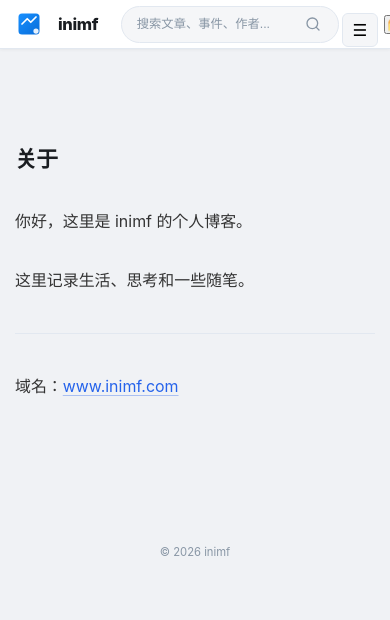
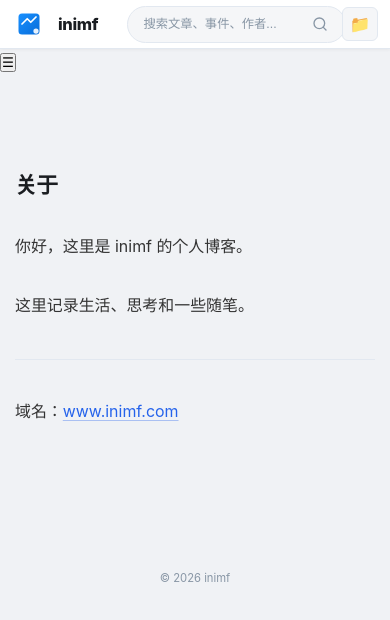
Before and after one commit to web1286/inimf-blog, a Next.js app: page /about in a window 390 px wide. Shown: the top 620 px of the page. Built offline with nearby package versions, Linux system fonts and the light colour scheme.

Commit message:
feat: 金十数据风格右侧目录按钮 (固定导航条，点击展开)

```diff
--- a/styles/globals.css
+++ b/styles/globals.css
@@ -1530,13 +1530,19 @@ a {
     display: block;
   }
 
-  /* 移动端侧边栏切换按钮 */
-  .mobile-sidebar-toggle {
-    display: flex;
-    position: fixed;
-    top: 13px;
+  /* 移动端右侧目录切换按钮 */
+  .mobile-right-toggle {
+    display: none;
+  }
+
+  /* 移动端时显示右侧切换按钮 */
+  @media screen and (max-width: 860px) {
+    .mobile-right-toggle {
+      display: flex;
+      position: absolute;
       right: 12px;
-    z-index: 998;
+      top: 50%;
+      transform: translateY(-50%);
       width: 36px;
       height: 34px;
       background: var(--color-surface-gray);
@@ -1546,6 +1552,43 @@ a {
       justify-content: center;
       cursor: pointer;
       font-size: 1.1rem;
+      z-index: 100;
+    }
+
+    /* 右侧栏滑动动画 */
+    .site-right-rail {
+      position: fixed;
+      top: 60px;
+      right: -260px;
+      height: calc(100vh - 60px);
+      width: 260px;
+      background: #ffffff;
+      border-left: 1px solid var(--color-border);
+      z-index: 999;
+      overflow-y: auto;
+      transition: right 0.3s ease;
+      padding: 1rem;
+    }
+
+    .site-right-rail.active {
+      right: 0;
+    }
+
+    /* 右侧栏展开时的覆盖层 */
+    .right-rail-overlay {
+      display: none;
+      position: fixed;
+      top: 60px;
+      left: 0;
+      width: 100%;
+      height: calc(100vh - 60px);
+      background: rgba(0, 0, 0, 0.3);
+      z-index: 998;
+    }
+
+    .right-rail-overlay.active {
+      display: block;
+    }
   }
 
   .site-right-rail {
```
Lines whose indentation alone changed are shown as unchanged.
